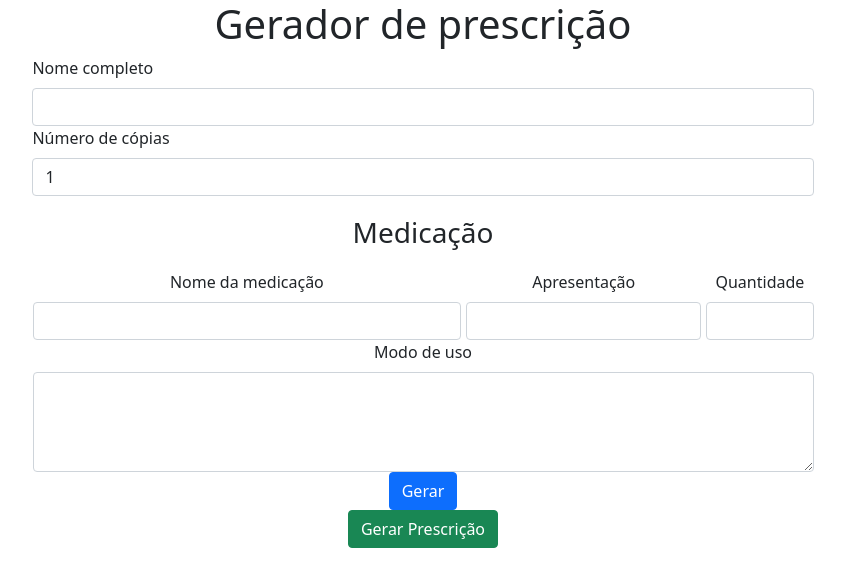
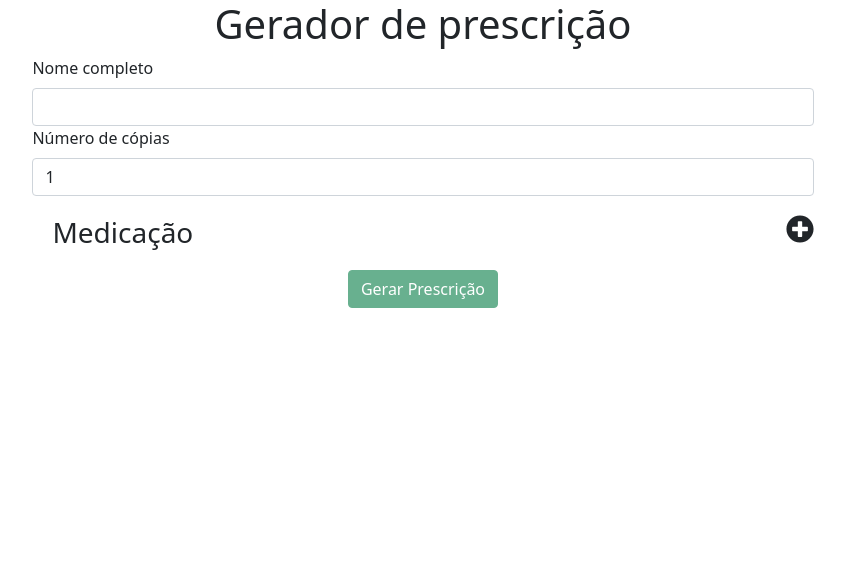
Before and after one commit to offpepe/prescript, a Next.js app: page / in a window 1280 px wide. Shown: the top 586 px of the page, without its empty margins (217-1062 px from the left). Built offline with nearby package versions, Linux system fonts and the light colour scheme.

Commit message:
feat: add more than one med on prescription

```diff
--- a/pages/index.js
+++ b/pages/index.js
@@ -1,12 +1,17 @@
 import '../node_modules/bootstrap/dist/css/bootstrap.min.css';
 import Head from 'next/head'
+import MedForm from '../components/medForm';
+import MedCard from '../components/medCard';
 import { useState } from 'react';
 import { Form, Button } from 'react-bootstrap'
+import { FontAwesomeIcon } from '@fortawesome/react-fontawesome';
+import { faPlusCircle } from '@fortawesome/free-solid-svg-icons';
 
 export default function Home() {
   const [medications, setMedications] = useState([])
   const [fullname, setFullname] = useState('');
   const [copies, setCopies] = useState(1);
+  const [showMedsForm, setShow] = useState(false);
 
   const generatePDF = async () => {
     const prescriptionData = {
@@ -18,15 +23,19 @@ export default function Home() {
       method: 'POST',
       body: JSON.stringify(prescriptionData),
     })
-    console.log(res);
+    return res;
+  }
 
+  const removeMed = (index) => {
+    const updated = medications.filter((_med, i) => i !== index );
+    setMedications(updated);
   }
+
   return (
     <>
       <Head>
         <title>Prescript</title>
         <meta name="description" content="Generated by create next app" />
-        <link rel="icon" href="/favicon.ico" />
       </Head>
       <div className="container header" style={{
         display: 'flex',
@@ -58,65 +67,38 @@ export default function Home() {
              />
         </Form.Group>
       </Form>
-        <Form
-        style={ { textAlign: 'center' } }
-        onSubmit={ (ev) => {
-          ev.preventDefault();
-          const { medName, appearance, quantity, usage } = ev.target;
-          const updatedMeds = medications;
-          updatedMeds.push({
-            name: medName.value,
-            appearance: appearance.value,
-            qtd: quantity.value,
-            usage: usage.value,
-          })
-          setMedications(updatedMeds);
-          console.log(medications);
-        } }
-        >
-          <h3 style={ { margin: '20px' } } > Medicação </h3>
-          <Form.Group style={ {
-            display: 'flex',
-          }}>
-          <div style={ { width: '60%', marginRight: '5px' } }>
-          <Form.Label htmlFor="medName"> Nome da medicação </Form.Label>
-          <Form.Control
-            type="text"
-            name="medName"
-            id="medName"
-            required
-          />
-          </div>
-          <div>
-          <Form.Label
-            htmlFor="appearance"
-          >
-            Apresentação
-          </Form.Label>
-          <Form.Control type="text" name="appearance" id="appearance" required />
-          </div>
-          <div style={ { width: '15%', marginLeft: '5px' } }>
-          <Form.Label htmlFor="quantity"> Quantidade </Form.Label>
-          <Form.Control type="text" name="quantity" id="quantity" required />
-          </div>
-          </Form.Group>
-          <Form.Label
-           htmlFor="usage"
-           > Modo de uso </Form.Label>
-          <Form.Control
-            as="textarea"
-            name="usage"
-            id="usage"
-            style={ { height: '100px' } }
-            required
-          />
-          <Button type="submit"> Gerar </Button>
-        </Form>
-        <Button
+      { showMedsForm ? (
+        <MedForm
+        medications={ medications }
+        setMedications={ setMedications }
+        setShow={ setShow }
+        />
+      )
+      : (
+      <>
+        <div style={ {
+          alignItems: 'center',
+          display: 'flex',
+          justifyContent: 'space-between',
+          width: '70%',
+        } }>
+        <h3 style={ { margin: '20px' } } > Medicação </h3>
+        <h3 onClick={ () => setShow(true) }><FontAwesomeIcon icon={ faPlusCircle } /> </h3>
+        </div>
+        { medications && medications.map((med, index) => (
+        <MedCard
+          med={ med }
+          id={ index }
+          key={ index }
+          removeMed={ removeMed }
+        />)) }
+      </>) }
+        { !showMedsForm && <Button
           variant="success"
           type="button"
-          onClick={ () => generatePDF() }
-          > Gerar Prescrição </Button>
+         onClick={ () => generatePDF() }
+         disabled={ medications.length === 0 && true }
+          > Gerar Prescrição </Button> }
       </div>
     </>
   )
```
